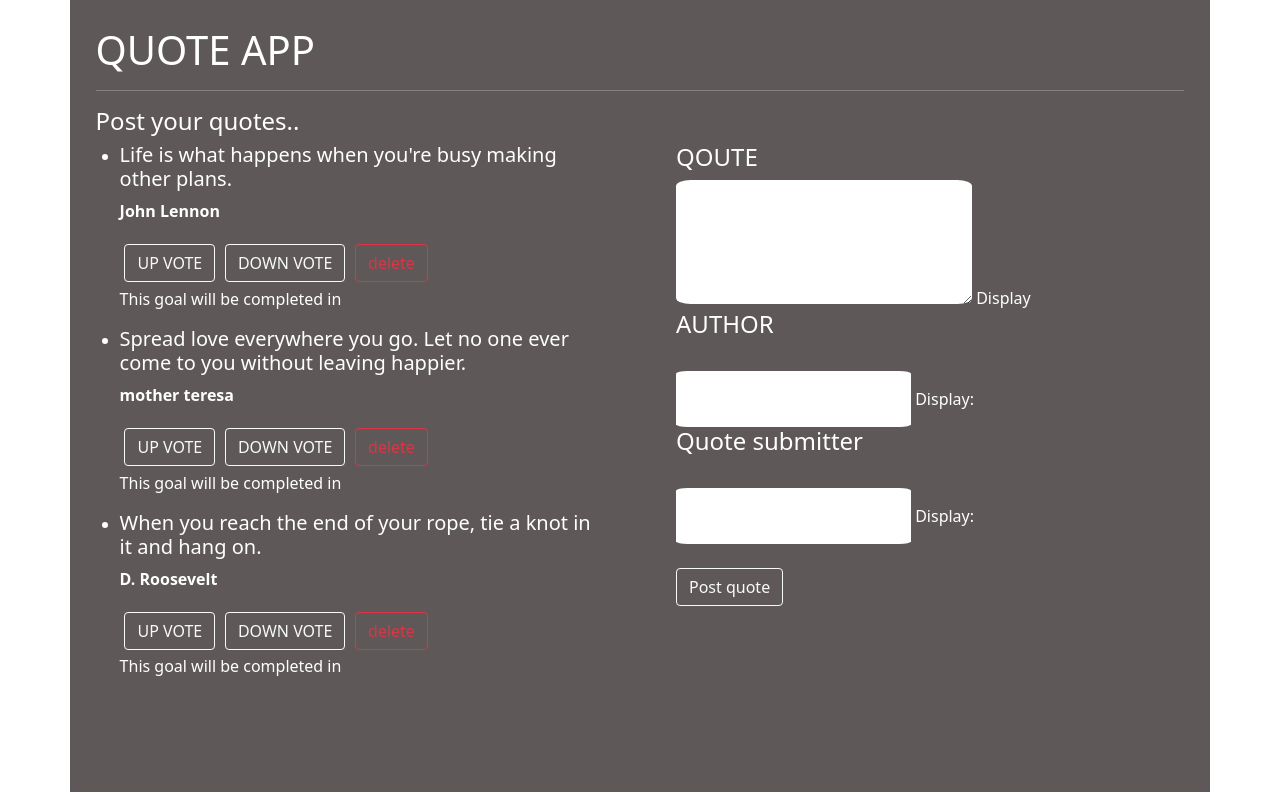
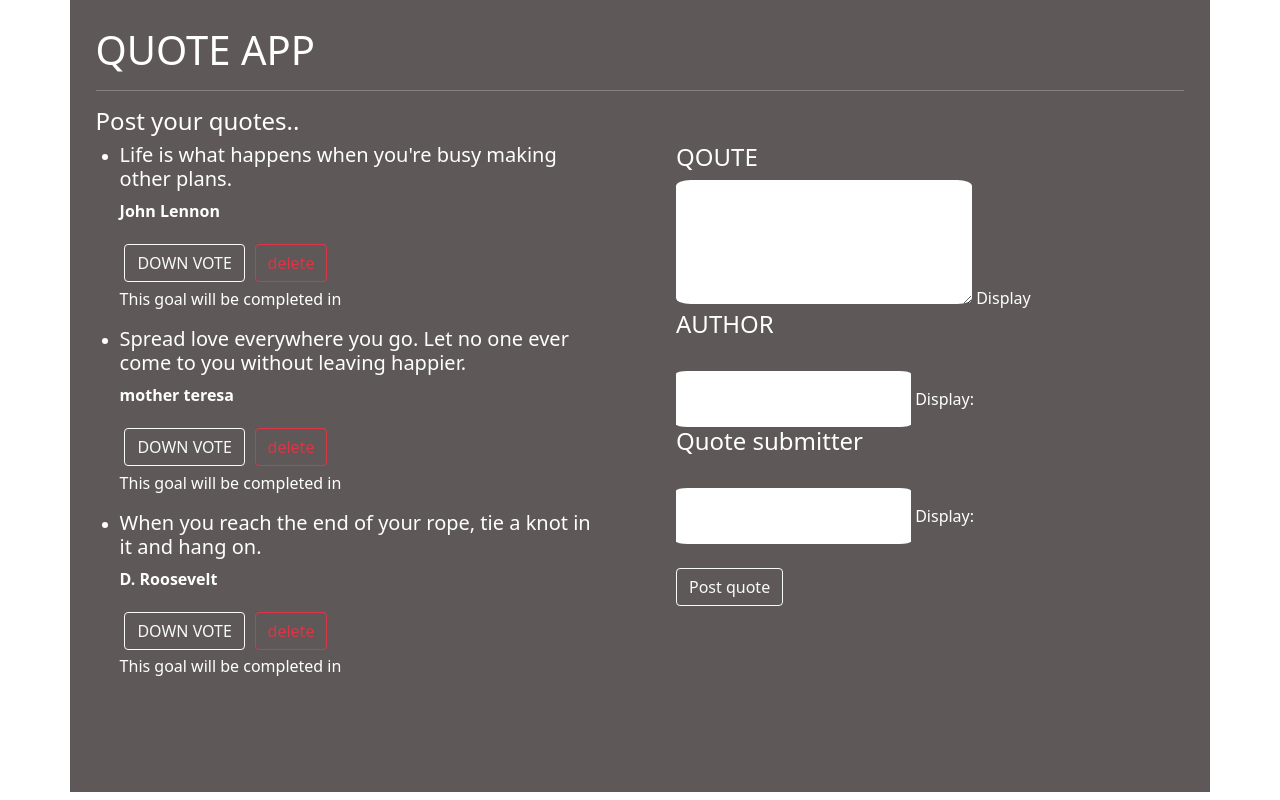
Before and after one commit to Binamin-hussein100/Quotes-Angular, an Angular app: page / in a window 1280 px wide. Built offline with nearby package versions, Linux system fonts and the light colour scheme.

Commit message:
added an up vote button

```diff
--- a/src/app/quote-detail/quote-detail.component.html
+++ b/src/app/quote-detail/quote-detail.component.html
@@ -6,7 +6,7 @@
 </strong>
 
 
-<button class="btn btn-outline-light" >UP VOTE </button>
+
 <BUtton class="btn btn-outline-light">DOWN VOTE</BUtton>
 <BUtton class="btn btn-outline-danger" (click)='deletePost(true)'>delete</BUtton>
 <p>This goal will be completed in </p>
```
